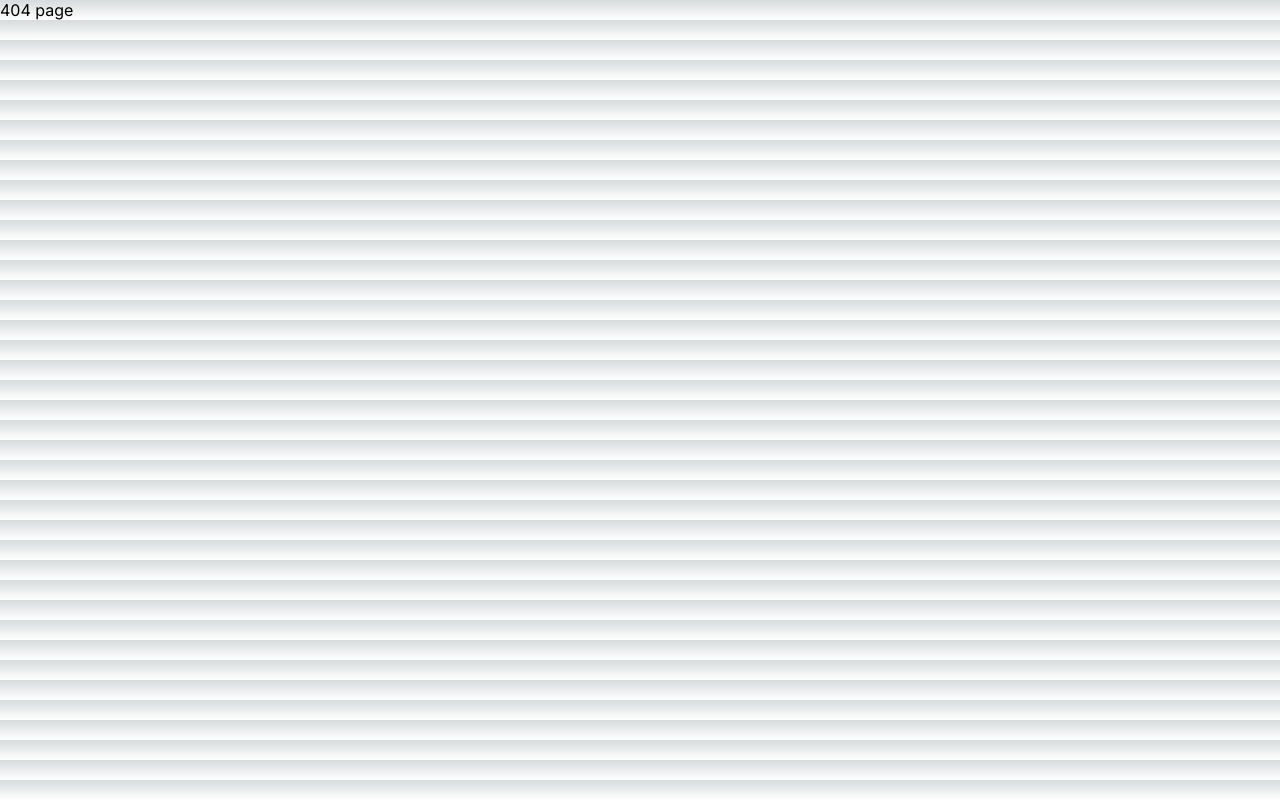
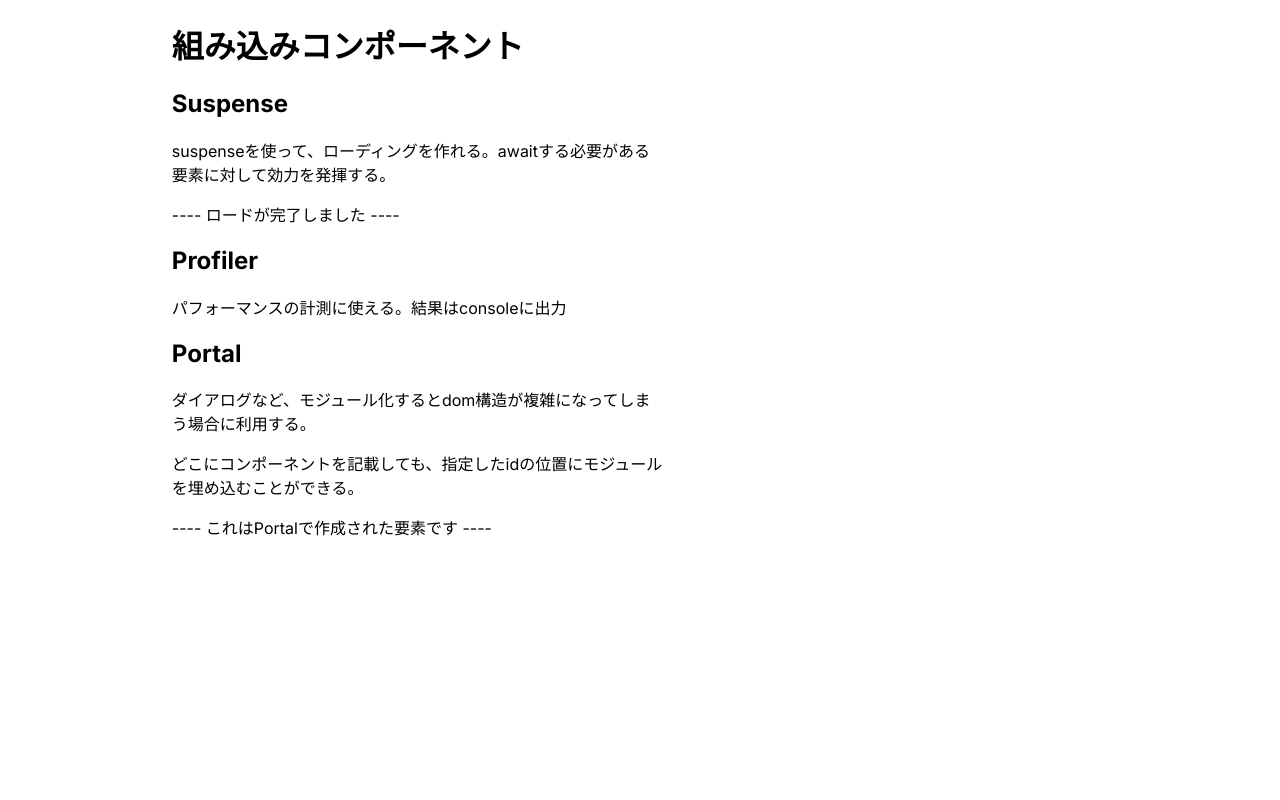
Before and after one commit to k22o/next-app-sample, a Next.js app: page /react-tutorial/component in a window 1280 px wide. Before the commit this address had no page. Built offline with nearby package versions, Linux system fonts and the light colour scheme.

Commit message:
:sparkles: react component

```diff
--- a/src/app/layout.tsx
+++ b/src/app/layout.tsx
@@ -1,6 +1,6 @@
 import type { Metadata } from "next";
 import { Inter } from "next/font/google";
-import "../styles/globals.css";
+import "../client/styles/globals.css";
 
 const inter = Inter({ subsets: ["latin"] });
 
--- /dev/null
+++ b/src/app/react-tutorial/component/LazyPart.tsx
@@ -0,0 +1,5 @@
+export default function LazyPart() {
+    return (
+      <p>---- ロードが完了しました ----</p>
+    )
+}
--- /dev/null
+++ b/src/app/react-tutorial/component/page.tsx
@@ -0,0 +1,84 @@
+'use client'
+
+import { lazy, Profiler, Suspense, useEffect, useState } from "react";
+import { createPortal } from "react-dom";
+
+export const dynamic = 'force-dynamic';
+
+const sleep = (timeMills: number) => new Promise(resolve => setTimeout(resolve, timeMills));
+const LazyPart = lazy(() => sleep(2000).then(() => import("./LazyPart")));
+
+export default function Page() {
+
+  return (
+    <main>
+
+      <h1>組み込みコンポーネント</h1>
+
+      <section>
+        <h2>Suspense</h2>
+        <p>suspenseを使って、ローディングを作れる。awaitする必要がある要素に対して効力を発揮する。</p>
+        <Suspense fallback={<Loading/>}>
+          <LazyPart/>
+        </Suspense>
+      </section>
+
+      <section>
+        <h2>Profiler</h2>
+        <Profiler id="profiler" onRender={onRender}>
+          <p>パフォーマンスの計測に使える。結果はconsoleに出力</p>
+        </Profiler>
+      </section>
+
+      <section>
+        <h2>Portal</h2>
+        <p>ダイアログなど、モジュール化するとdom構造が複雑になってしまう場合に利用する。</p>
+        <p>どこにコンポーネントを記載しても、指定したidの位置にモジュールを埋め込むことができる。</p>
+        <div id="portal"></div>
+        <Portal/>
+      </section>
+
+    </main>
+  );
+}
+
+function Loading() {
+  return (
+    <p>Loading...</p>
+  )
+}
+
+function onRender(
+  id: string,
+  phase: string,
+  actualDuration: number,
+  baseDuration: number,
+  startTime: number,
+  commitTime: number
+): void {
+  console.log(`actualDuration: ${actualDuration}`);
+}
+
+/**
+ * ダイアログなど、モジュール化するとdom構造が複雑になってしまう場合に利用する
+ */
+function Portal() {
+
+  // レンダリングの順序の都合で、useEffectを使って、管理する
+  // 普通、ダイアログは表示フラグを持つので、普通はそのフラグがtrueなら表示とかするため、useEffectは不要のはず
+  const [portalRoot, setPortalRoot] = useState<HTMLElement | null>(null);
+  useEffect(() => {
+    const el = document.getElementById("portal");
+    setPortalRoot(el);
+  }, []);
+
+  return (
+    <>
+      {portalRoot && createPortal(
+        <p>---- これはPortalで作成された要素です ----</p>,
+        portalRoot
+      )}
+    </>
+  )
+
+}
--- /dev/null
+++ b/src/client/styles/globals.css
@@ -0,0 +1,21 @@
+:root {
+  --max-width: 1100px;
+  --border-radius: 12px;
+  --font-mono: ui-monospace, Menlo, Monaco, "Cascadia Mono", "Segoe UI Mono",
+    "Roboto Mono", "Oxygen Mono", "Ubuntu Monospace", "Source Code Pro",
+    "Fira Mono", "Droid Sans Mono", "Courier New", monospace;
+}
+
+html,
+body {
+  max-width: 80%;
+}
+
+.section {
+  margin-bottom:50px;
+}
+
+main {
+  margin-left: 20%;
+  margin-right: 20%;
+}
--- a/src/styles/globals.css
+++ /dev/null
@@ -1,107 +0,0 @@
-:root {
-  --max-width: 1100px;
-  --border-radius: 12px;
-  --font-mono: ui-monospace, Menlo, Monaco, "Cascadia Mono", "Segoe UI Mono",
-    "Roboto Mono", "Oxygen Mono", "Ubuntu Monospace", "Source Code Pro",
-    "Fira Mono", "Droid Sans Mono", "Courier New", monospace;
-
-  --foreground-rgb: 0, 0, 0;
-  --background-start-rgb: 214, 219, 220;
-  --background-end-rgb: 255, 255, 255;
-
-  --primary-glow: conic-gradient(
-    from 180deg at 50% 50%,
-    #16abff33 0deg,
-    #0885ff33 55deg,
-    #54d6ff33 120deg,
-    #0071ff33 160deg,
-    transparent 360deg
-  );
-  --secondary-glow: radial-gradient(
-    rgba(255, 255, 255, 1),
-    rgba(255, 255, 255, 0)
-  );
-
-  --tile-start-rgb: 239, 245, 249;
-  --tile-end-rgb: 228, 232, 233;
-  --tile-border: conic-gradient(
-    #00000080,
-    #00000040,
-    #00000030,
-    #00000020,
-    #00000010,
-    #00000010,
-    #00000080
-  );
-
-  --callout-rgb: 238, 240, 241;
-  --callout-border-rgb: 172, 175, 176;
-  --card-rgb: 180, 185, 188;
-  --card-border-rgb: 131, 134, 135;
-}
-
-@media (prefers-color-scheme: dark) {
-  :root {
-    --foreground-rgb: 255, 255, 255;
-    --background-start-rgb: 0, 0, 0;
-    --background-end-rgb: 0, 0, 0;
-
-    --primary-glow: radial-gradient(rgba(1, 65, 255, 0.4), rgba(1, 65, 255, 0));
-    --secondary-glow: linear-gradient(
-      to bottom right,
-      rgba(1, 65, 255, 0),
-      rgba(1, 65, 255, 0),
-      rgba(1, 65, 255, 0.3)
-    );
-
-    --tile-start-rgb: 2, 13, 46;
-    --tile-end-rgb: 2, 5, 19;
-    --tile-border: conic-gradient(
-      #ffffff80,
-      #ffffff40,
-      #ffffff30,
-      #ffffff20,
-      #ffffff10,
-      #ffffff10,
-      #ffffff80
-    );
-
-    --callout-rgb: 20, 20, 20;
-    --callout-border-rgb: 108, 108, 108;
-    --card-rgb: 100, 100, 100;
-    --card-border-rgb: 200, 200, 200;
-  }
-}
-
-* {
-  box-sizing: border-box;
-  padding: 0;
-  margin: 0;
-}
-
-html,
-body {
-  max-width: 100vw;
-  overflow-x: hidden;
-}
-
-body {
-  color: rgb(var(--foreground-rgb));
-  background: linear-gradient(
-      to bottom,
-      transparent,
-      rgb(var(--background-end-rgb))
-    )
-    rgb(var(--background-start-rgb));
-}
-
-a {
-  color: inherit;
-  text-decoration: none;
-}
-
-@media (prefers-color-scheme: dark) {
-  html {
-    color-scheme: dark;
-  }
-}
```
Also changed, not shown: src/app/page.tsx (+12 -4 lines), src/app/react-tutorial/component/page.module.css (added), 2 other files (tests, documents, lock files or other folders).
